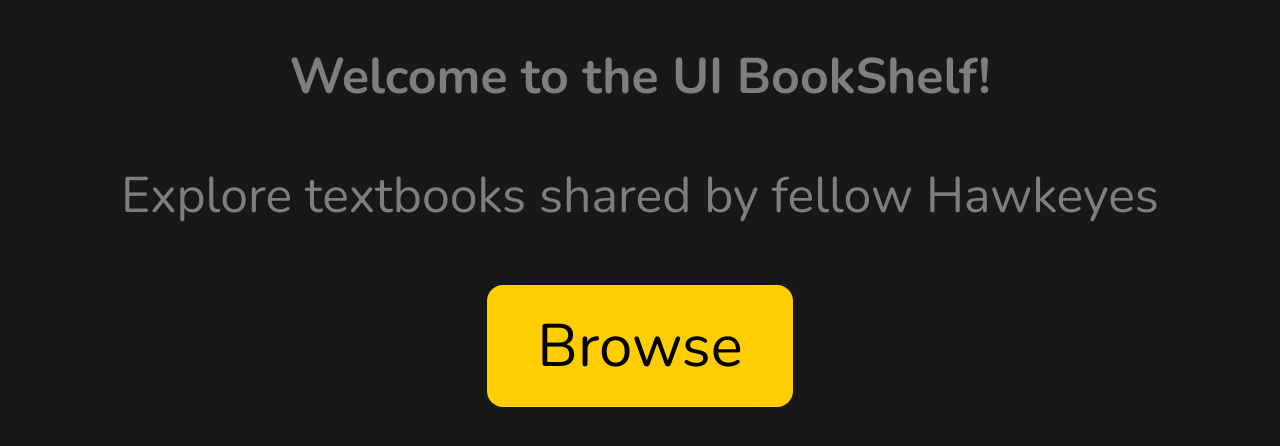
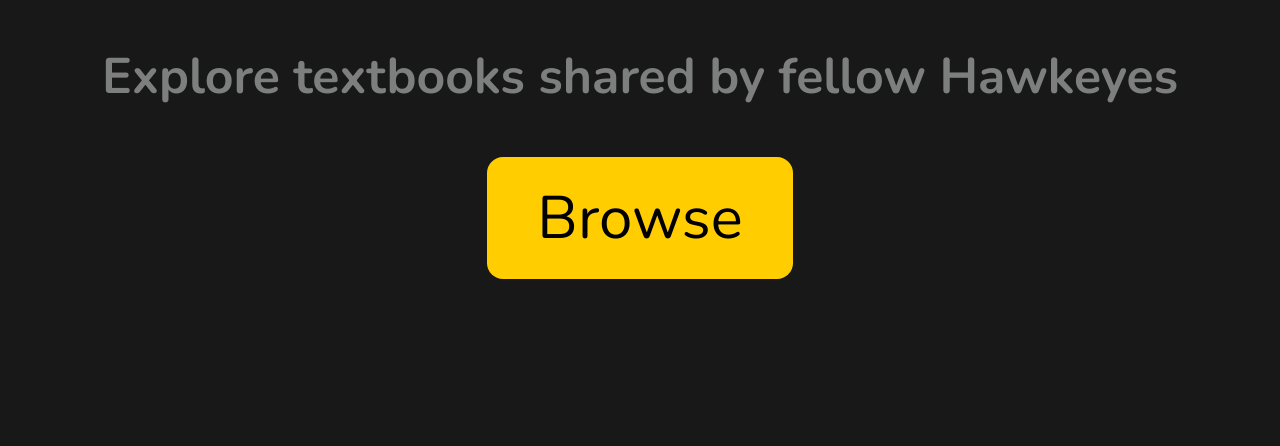
Before and after one commit to ashasic/TextbookApp, a FastAPI app: page / in a window 1280 px wide. Shown: the part 155-601 px from the top of the page. Run offline with FastAPI, Linux system fonts and the light colour scheme; some libraries are stand-ins or nearby versions.

Commit message:
updated title fonts

```diff
--- a/static/styles.css
+++ b/static/styles.css
@@ -78,7 +78,8 @@ button:hover, button:focus {
 }
 
 .title2 {
-  font-size: 3rem; /* Increased font size for the title */
+  font-size: 3rem;
+  padding-left: 40px;
   font-family: 'Oswald', sans-serif; /* More impactful, header-specific font */
   font-weight: bold; /* Makes the title bolder */
   color: var(--uiowa-gold);
--- a/templates/index.html
+++ b/templates/index.html
@@ -19,8 +19,7 @@
             </nav>
         </header>
         <main>
-            <h2 class="text2">Welcome to the UI BookShelf!</h2>
-            <p class="text2">Explore textbooks shared by fellow Hawkeyes</p>
+            <h2 class="text2">Explore textbooks shared by fellow Hawkeyes</h2>
             <button class="button-main" onclick="location.href='/browse'">Browse</button>
         </main>
     </div>
```
